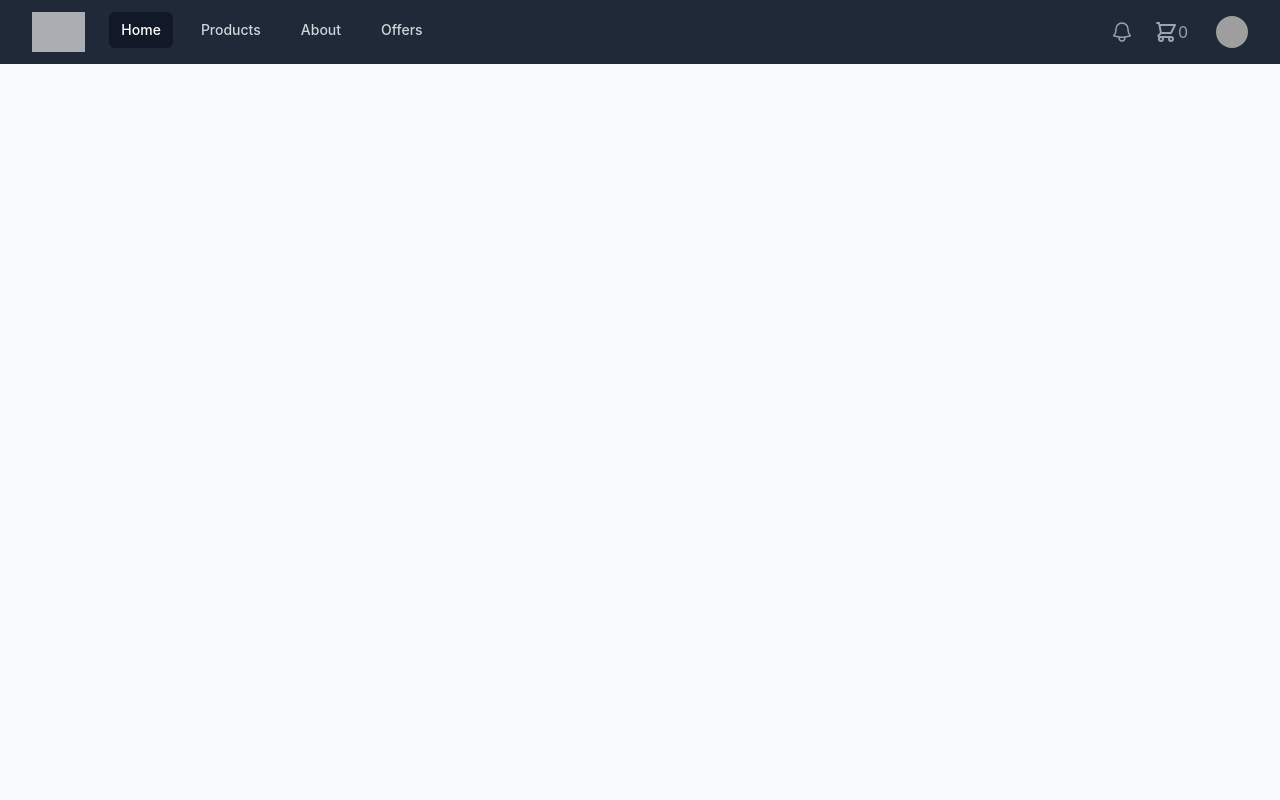
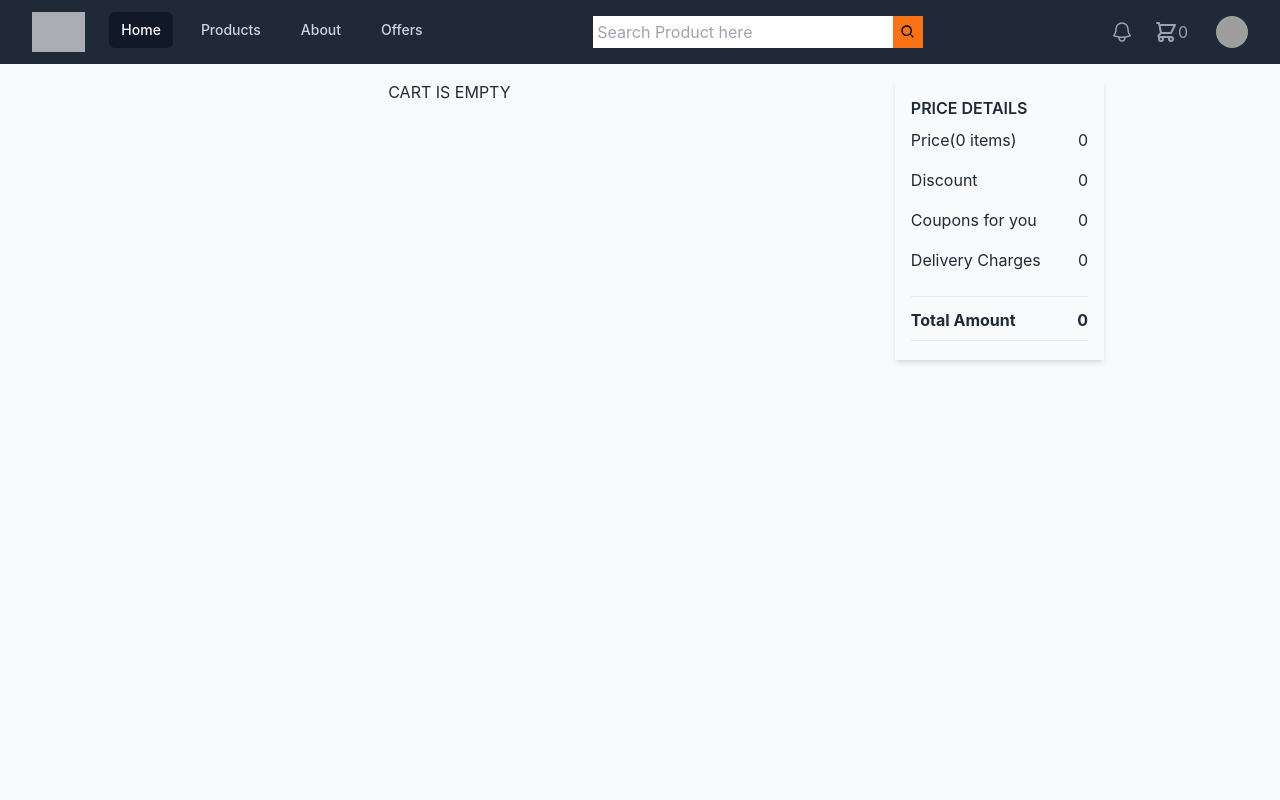
Before and after one commit to Manu-ESD/eccomerce-site, a React (Vite) app: page /cart in a window 1280 px wide. Shown: the top 800 px of the page. Built offline with nearby package versions, Linux system fonts and the light colour scheme; grey boxes are pictures that could not be loaded.

Commit message:
cart page completed

```diff
--- a/src/components/Cart.jsx
+++ b/src/components/Cart.jsx
@@ -1,16 +1,32 @@
 import { useSelector } from "react-redux";
-import React from "react";
+import React, { useEffect, useState } from "react";
 import Layout from "../components/Layout";
-import ProductCard from "./ProductCard";
+import ProductInCartCard from "./ProductInCartCard";
 
 export const Cart = () => {
   const addToCart = useSelector((state) => state.addToCart.value);
+  const [totalPrice, settotalPrice] = useState(0);
+  const [discount, setdiscount] = useState(0);
+  const [coupons, setCoupons] = useState(0);
+
+  useEffect(() => {
+    console.log("rendered");
+    const price = addToCart.reduce((total, item) => {
+      return total + item.price * item.orderQty;
+    }, 0);
+    settotalPrice(price);
+  }, [addToCart]);
 
   return (
     <Layout>
-      <div className="min-h-screen flex flex-row flex-wrap gap-4 my-4 w-[100vw] px-5 mx-auto">
+      <div className="h-screen flex flex-row gap-4 my-4 w-full px-5 mx-auto justify-center">
+        <div className="w-[70vw]">
+          <div className="overflow-y-scroll	h-[90vh] ">
+            {addToCart.length === 0 && (
+              <p className="text-center">CART IS EMPTY</p>
+            )}
             {addToCart.map((item) => (
-          <ProductCard
+              <ProductInCartCard
                 key={item.id}
                 imgLink={item.image}
                 title={item.title}
@@ -19,8 +35,42 @@ export const Cart = () => {
                 price={item.price}
                 product={item}
                 cardType="remove"
-          ></ProductCard>
+              ></ProductInCartCard>
             ))}
+          </div>
+          <div className="w-[] h-[80px] shadow-lg flex flex-row justify-end items-center">
+            <button className="bg-blue-950 py-2 px-4 mr-4 text-white">
+              Buy Now
+            </button>
+          </div>
+        </div>
+        <div className="w-[20%] h-fit p-4 shadow-md">
+          <div className="flex flex-col">
+            <h2 className="font-semibold">PRICE DETAILS</h2>
+            <div className="flex flex-row justify-between items-center my-2">
+              <p>Price({addToCart.length} items)</p>
+              <p>{totalPrice}</p>
+            </div>
+            <div className="flex flex-row justify-between items-center my-2">
+              <p>Discount</p>
+              <p>{discount}</p>
+            </div>
+            <div className="flex flex-row justify-between items-center my-2">
+              <p>Coupons for you</p>
+              <p>{0}</p>
+            </div>
+            <div className="flex flex-row justify-between items-center my-2 mb-6">
+              <p>Delivery Charges</p>
+              <p>{0}</p>
+            </div>
+            <hr className=" h-1 text-black w-[100%] text-[2px]" />
+            <div className="flex flex-row justify-between items-center my-2 font-bold">
+              <p>Total Amount</p>
+              <p>{totalPrice - discount - coupons}</p>
+            </div>
+            <hr className=" h-1 text-black w-[100%] text-[2px]" />
+          </div>
+        </div>
       </div>
     </Layout>
   );
--- a/src/components/Header.jsx
+++ b/src/components/Header.jsx
@@ -1,9 +1,11 @@
-import { Fragment } from "react";
+import { Fragment, useState } from "react";
 import { Disclosure, Menu, Transition } from "@headlessui/react";
 import { Bars3Icon, BellIcon, XMarkIcon } from "@heroicons/react/24/outline";
 import { Link } from "react-router-dom";
 import { useSelector } from "react-redux";
-
+import { BiSearch } from "react-icons/bi";
+import { useDispatch } from "react-redux";
+import { updateSearchValue } from "../features/searchValueSlice";
 const navigation = [
   { name: "Home", href: "/", current: true },
   { name: "Products", href: "/products", current: false },
@@ -16,7 +18,15 @@ function classNames(...classes) {
 }
 
 export default function Header() {
+  const [searchValue, setSearchValue] = useState("");
   const addToCart = useSelector((state) => state.addToCart.value);
+
+  const dispatch = useDispatch();
+
+  const handleSearch = () => {
+    dispatch(updateSearchValue(searchValue));
+    console.log("search clicked", searchValue);
+  };
 
   return (
     <Disclosure as="nav" className="bg-gray-800">
@@ -36,7 +46,8 @@ export default function Header() {
                   )}
                 </Disclosure.Button>
               </div>
-              <div className="flex flex-1 items-center justify-center sm:items-stretch sm:justify-start">
+
+              <div className="flex items-center justify-center sm:items-stretch sm:justify-start">
                 <div className="flex flex-shrink-0 items-center">
                   <img
                     className="h-10 w-auto mix-blend-screen"
@@ -65,6 +76,24 @@ export default function Header() {
                   </div>
                 </div>
               </div>
+
+              <div className="flex flex-row items-center bg-orange-500">
+                <input
+                  className="w-[300px] p-1"
+                  type="text"
+                  placeholder="Search Product here"
+                  name="inputSearchValue"
+                  value={searchValue}
+                  onChange={(e) => {
+                    setSearchValue(e.target.value);
+                  }}
+                ></input>
+                <BiSearch
+                  className="w-[30px] text-black hover:text-white"
+                  onClick={handleSearch}
+                ></BiSearch>
+              </div>
+
               <div className="absolute inset-y-0 right-0 flex items-center pr-2 sm:static sm:inset-auto sm:ml-6 sm:pr-0">
                 <button
                   type="button"
--- a/src/components/Layout.jsx
+++ b/src/components/Layout.jsx
@@ -5,6 +5,7 @@ import FiltersContainer from "./FiltersContainer";
 
 const Layout = ({ children }) => {
   const activePath = window.location.pathname;
+
   return (
     <>
       <Header />
--- a/src/components/ProductCard.jsx
+++ b/src/components/ProductCard.jsx
@@ -1,38 +1,11 @@
-import { useSelector, useDispatch } from "react-redux";
-import { updateAddToCart } from "../features/cartSlice";
+import { useDispatch } from "react-redux";
 import StarRatingsComponent from "../components/StarRatingsComponent";
 import { useNavigate } from "react-router-dom";
-import { FaRegCircleXmark } from "react-icons/fa6";
-import { AiOutlineMinus, AiOutlinePlus } from "react-icons/ai";
-
 import { updateProductViewId } from "../features/productViewSlice";
 
 const ProductCard = ({ imgLink, title, rating, price, product, cardType }) => {
-  const addToCart = useSelector((state) => state.addToCart.value);
   const dispatch = useDispatch();
   const navigate = useNavigate();
-
-  function handleRemoveQty(productID) {
-    const updatedCart = addToCart.map((item) => {
-      if (item.id === productID && item.orderQty > 1) {
-        return { ...item, orderQty: item.orderQty - 1 };
-      } else {
-        return item;
-      }
-    });
-    dispatch(updateAddToCart(updatedCart));
-  }
-
-  function handleAddQty(productID) {
-    const updatedCart = addToCart.map((item) => {
-      if (item.id === productID && item.orderQty < item.stock) {
-        return { ...item, orderQty: item.orderQty + 1 };
-      } else {
-        return item;
-      }
-    });
-    dispatch(updateAddToCart(updatedCart));
-  }
 
   function handleProductViewId(product) {
     dispatch(updateProductViewId(product));
@@ -49,7 +22,7 @@ const ProductCard = ({ imgLink, title, rating, price, product, cardType }) => {
   return (
     <>
       <div
-        className="card w-64 max-h-[21.5rem] shadow-lg bg-base-100 rounded-none cursor-pointer"
+        className="card w-64 max-h-[20rem] shadow-lg bg-base-100 rounded-none cursor-pointer"
         onClick={() => handleProductView(product, cardType)}
       >
         <div className="card-body">
@@ -63,32 +36,6 @@ const ProductCard = ({ imgLink, title, rating, price, product, cardType }) => {
             <StarRatingsComponent ratings={rating} />
             <span className="flex text-sm font-bold ml-3">Price:${price}</span>
           </div>
-
-          <div className="card-actions flex flex-row justify-center items-center gap-5 translate-y-2 absolute bottom-5 left-0 right-0">
-            {cardType === "remove" ? (
-              <div className="flex flex-row gap-2">
-                <button
-                  className="text-black hover:text-blue-400 rounded-full border-2 p-1 border-[#afafaf] scale-75"
-                  onClick={() => {
-                    handleRemoveQty(product.id);
-                  }}
-                >
-                  <AiOutlineMinus />
-                </button>
-                <p className="px-2 w-10 text-center border-2 border-[#afafaf] rounded-md">
-                  {product.orderQty}
-                </p>
-                <button
-                  className="text-black hover:text-blue-400 rounded-full border-2 p-1 border-[#afafaf] scale-75"
-                  onClick={() => {
-                    handleAddQty(product.id);
-                  }}
-                >
-                  <AiOutlinePlus />
-                </button>
-              </div>
-            ) : null}
-          </div>
         </div>
       </div>
     </>
--- /dev/null
+++ b/src/components/ProductInCartCard.jsx
@@ -0,0 +1,111 @@
+import { useSelector, useDispatch } from "react-redux";
+import { updateAddToCart } from "../features/cartSlice";
+import StarRatingsComponent from "../components/StarRatingsComponent";
+import { useNavigate } from "react-router-dom";
+import { FaRegCircleXmark } from "react-icons/fa6";
+import { AiOutlineMinus, AiOutlinePlus } from "react-icons/ai";
+
+import { updateProductViewId } from "../features/productViewSlice";
+
+const ProductInCartCard = ({
+  imgLink,
+  title,
+  rating,
+  price,
+  product,
+  cardType,
+}) => {
+  const addToCart = useSelector((state) => state.addToCart.value);
+  const dispatch = useDispatch();
+
+  function handleRemoveQty(productID) {
+    const updatedCart = addToCart.map((item) => {
+      if (item.id === productID && item.orderQty > 1) {
+        return { ...item, orderQty: item.orderQty - 1 };
+      } else {
+        return item;
+      }
+    });
+    dispatch(updateAddToCart(updatedCart));
+  }
+
+  function handleAddQty(productID) {
+    const updatedCart = addToCart.map((item) => {
+      if (item.id === productID && item.orderQty < item.stock) {
+        return { ...item, orderQty: item.orderQty + 1 };
+      } else {
+        return item;
+      }
+    });
+    dispatch(updateAddToCart(updatedCart));
+  }
+  //TODO: SAVE FOR LATER to be implemented
+  function handleSaveForLater() {
+    console.log("SAVE FOR LATER");
+  }
+
+  function handleRemoveProduct(ID) {
+    const updatedCart = addToCart.filter((item) => item.id !== ID);
+    dispatch(updateAddToCart(updatedCart));
+  }
+
+  return (
+    <div className="w-[100%] h-[15rem] shadow-lg rounded-none cursor-pointer flex flex-col justify-around mt-4">
+      <div className="w-[100%] h-[80%] flex flex-row ga-5">
+        <figure className="w-[20%] ml-3 mt-5">
+          <img src={imgLink} alt="product-img" className="h-[80%] mx-auto" />
+        </figure>
+
+        <div className="w-[80%] flex flex-col gap-4 ml-3">
+          <span className="text-lg font-bold">{title}</span>
+          <span className="text-sm w-[90%]">
+            {product.description.substring(0, 200)}...
+          </span>
+          <div className="flex justify-start mt-3 items-center">
+            <StarRatingsComponent ratings={rating} />
+            <span className="flex text-sm font-bold ml-3">Price:${price}</span>
+          </div>
+        </div>
+      </div>
+      <div className="flex flex-row justify-start items-center w-[100%]">
+        <div className="flex flex-row gap-2 w-[20%] justify-center">
+          <button
+            className="text-black hover:text-blue-400 rounded-full border-2 p-1 border-[#afafaf] scale-75"
+            onClick={() => {
+              handleRemoveQty(product.id);
+            }}
+          >
+            <AiOutlineMinus />
+          </button>
+          <p className="px-2 w-10 text-center border-2 border-[#afafaf] rounded-md">
+            {product.orderQty}
+          </p>
+          <button
+            className="text-black hover:text-blue-400 rounded-full border-2 p-1 border-[#afafaf] scale-75"
+            onClick={() => {
+              handleAddQty(product.id);
+            }}
+          >
+            <AiOutlinePlus />
+          </button>
+        </div>
+        <p
+          className="font-medium mr-6 ml-3 hover:text-blue-600"
+          onClick={handleSaveForLater}
+        >
+          SAVE FOR LATER
+        </p>
+        <p
+          className="font-medium hover:text-blue-600"
+          onClick={() => {
+            handleRemoveProduct(product.id);
+          }}
+        >
+          REMOVE
+        </p>
+      </div>
+    </div>
+  );
+};
+
+export default ProductInCartCard;
--- /dev/null
+++ b/src/features/searchValueSlice.js
@@ -0,0 +1,15 @@
+import { createSlice } from "@reduxjs/toolkit";
+
+export const searchValueSlice = createSlice({
+  name: "searchValue",
+  initialState: "",
+  reducers: {
+    updateSearchValue: (state, action) => {
+      return action.payload;
+    },
+  },
+});
+
+export const { updateSearchValue } = searchValueSlice.actions;
+
+export const searchValueReducer = searchValueSlice.reducer;
--- a/src/pages/Products.jsx
+++ b/src/pages/Products.jsx
@@ -5,10 +5,24 @@ import Layout from "../components/Layout";
 import FilterSelect from "../components/FilterSelect";
 import { commonSortOptions } from "../utility/constants";
 import { getProducts, getDataFromFirebase } from "../utility/utils";
+import { useSelector } from "react-redux";
 
 const Products = () => {
   const [productsData, setProductsData] = useState([]);
   const [filteredProducts, setFilteredProducts] = useState([]);
+
+  const searchValue = useSelector((state) => state.searchValue);
+
+  console.log(searchValue);
+
+  useEffect(() => {
+    console.log("search value is updating in products page", searchValue);
+    setFilteredProducts(
+      productsData.filter((item) => {
+        return item.title.toLowerCase().includes(searchValue.toLowerCase());
+      })
+    );
+  }, [searchValue]);
 
   useEffect(() => {
     getDataFromFirebase("products")
--- a/src/store.js
+++ b/src/store.js
@@ -1,11 +1,13 @@
 import { configureStore } from "@reduxjs/toolkit";
 import { addToCartReducer } from "./features/cartSlice";
 import { productViewReducer } from "./features/productViewSlice";
+import { searchValueReducer } from "./features/searchValueSlice";
 
 const store = configureStore({
   reducer: {
     addToCart: addToCartReducer,
     productViewId: productViewReducer,
+    searchValue: searchValueReducer,
   },
 });
 
```
Lines whose indentation alone changed are shown as unchanged.
